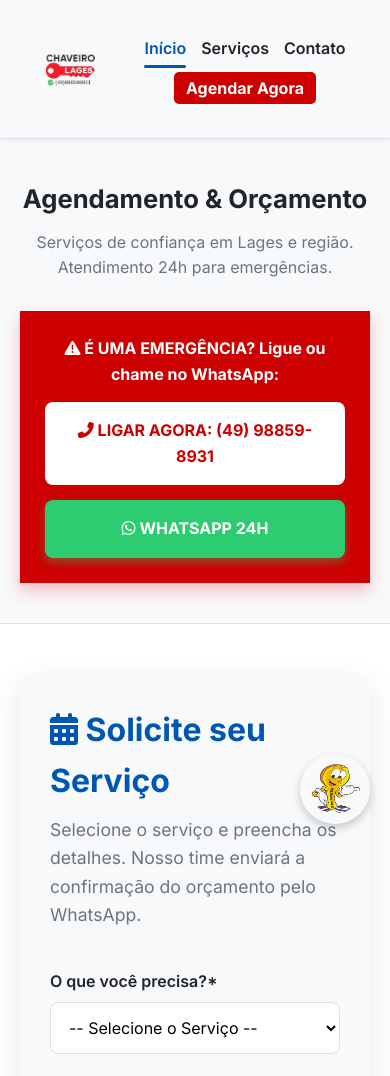
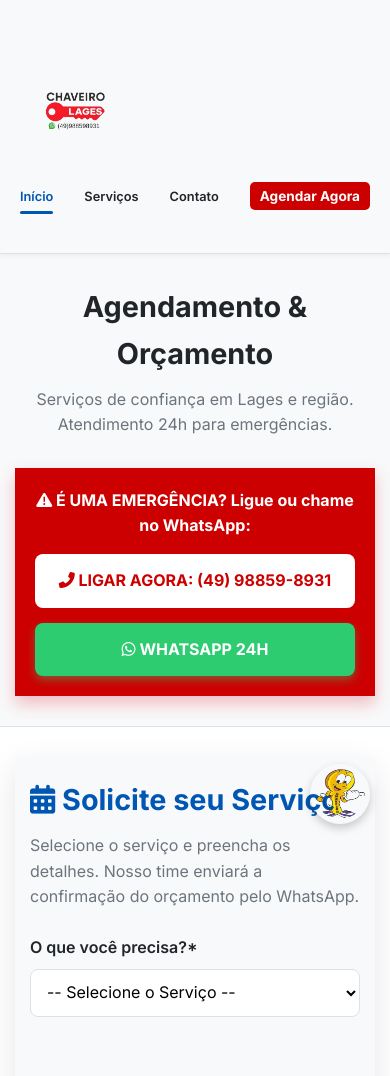
Before and after one commit to kauandelix/chaveirolages, a plain HTML site: page index.html in a window 390 px wide. Shown: the top 1076 px of the page. Drawn offline with Linux system fonts and the light colour scheme.

Commit message:
second commmit

```diff
--- a/style.css
+++ b/style.css
@@ -604,74 +604,171 @@ footer {
     border-top: 1px solid var(--border-color);
 }
 
-/* Media Query para Responsividade */
+/* --- MEDIA QUERIES OTIMIZADAS PARA 100% RESPONSIVIDADE (NAVBAR VISÍVEL) --- */
+
+/* 1. Responsividade para Tablets (max-width: 900px) */
 @media (max-width: 900px) {
+    /* Container mais largo */
+    .container {
+        max-width: 720px;
+    }
     /* Ajuste para 2 colunas no grid de serviços */
     .services-list {
         grid-template-columns: repeat(auto-fit, minmax(250px, 1fr));
     }
 }
+
+/* 2. Responsividade para Celulares e Tablets (max-width: 768px - Padrão Mobile) */
 @media (max-width: 768px) {
+    /* Container utiliza 100% da largura, com padding lateral */
+    .container {
+        margin: 30px auto;
+        padding: 0 15px;
+    }
+
+    /* Navbar: Ajuste para quebra de linha se não houver espaço (mantendo tudo visível) */
+    .navbar-content {
+        flex-wrap: wrap;
+        padding: 0 15px;
+        /* Alinha a primeira linha (logo + CTA) e a segunda (links) */
+        align-items: flex-start;
+    }
+
+    /* Encolhe o logo */
+    .navbar .chaveiro-logo {
+        max-width: 120px;
+        order: 1; /* Garante que o logo fique no início */
+    }
+
+    /* Reduz o botão CTA */
+    .btn-nav-cta {
+        padding: 6px 10px !important;
+        font-size: 0.85em !important;
+        order: 2; /* Fica no fim da primeira linha */
+    }
+
+    /* Ajusta os links para a linha de baixo (se necessário) */
+    .nav-links {
+        width: 100%; /* Ocupa a largura total na linha de baixo */
+        margin-top: 10px;
+        justify-content: space-around; /* Distribui os links uniformemente */
+        gap: 10px; /* Reduz o espaço entre os links */
+        order: 3; /* Vai para a terceira posição, forçando a quebra */
+    }
+    .nav-links li a {
+        font-size: 0.9em; /* Reduz o tamanho da fonte dos links */
+    }
+
+
+    /* Header (Hero) */
+    .header {
+        padding: 30px 15px;
+    }
     .header h1 {
         font-size: 2.2em;
     }
+
+    /* Formulário Principal */
     .form-section {
-        padding: 30px;
+        padding: 25px;
     }
-    .nav-links {
-        gap: 15px;
-        flex-wrap: wrap;
-        justify-content: center;
+    .form-section h2 {
+        font-size: 1.8em;
     }
-    .navbar .chaveiro-logo {
-        max-width: 100px;
+
+    /* Botões de Emergência */
+    .emergency-box {
+        max-width: 100%;
+        padding: 20px;
     }
-    .btn-nav-cta {
-        padding: 6px 12px !important;
+    .btn-emergency {
+        font-size: 1em;
+        padding: 14px;
     }
+
     /* Responsividade para Contato */
     .contact-grid {
         grid-template-columns: 1fr; /* 1 coluna em celular */
-    }
-    .contact-card {
-        padding: 30px;
+        gap: 20px;
     }
     .contact-form-simple {
         padding: 30px 20px;
     }
-    /* Opcional: Para evitar que o mascote sobreponha o footer (rodapé) em telas pequenas. */
+
+    /* Mascote flutuante menor e mais próximo da borda */
     .mascote-flutuante {
         bottom: 20px;
         right: 20px;
+        padding: 5px;
     }
     .mascote-flutuante img {
         width: 50px;
         height: 50px;
     }
 }
+
+/* 3. Responsividade para Celulares Pequenos (max-width: 600px - Reforço Mobile) */
 @media (max-width: 600px) {
+
+    /* Header (Hero) */
     .header h1 {
-        font-size: 1.6em;
+        font-size: 1.8em;
     }
     .header p {
         font-size: 1em;
+    }
+    .subtitle {
+        font-size: 1em;
+        margin-bottom: 25px;
+    }
+
+    /* Formulário */
+    .form-section {
+        padding: 20px 15px;
+        border-radius: 0;
     }
     .input-group {
         flex-direction: column;
         gap: 0;
     }
+    label {
+        margin-top: 18px;
+    }
+    input[type="text"],
+    input[type="tel"],
+    input[type="date"],
+    input[type="time"],
+    select,
+    textarea {
+        padding: 12px;
+    }
+    .btn-submit {
+        font-size: 1.1em;
+        padding: 15px 20px;
+    }
+
+    /* Passa para 1 coluna no grid de serviços em celular */
+    .services-list {
+        grid-template-columns: 1fr;
+        gap: 20px;
+    }
+    .service-card {
+        padding: 20px;
+    }
+
+    /* Navbar: Distribui o espaço restante para os links */
+    .nav-links {
+        justify-content: space-between;
+        gap: 5px;
+        padding: 0 5px; /* Adiciona um pequeno padding para não encostar nas bordas */
+    }
+    .nav-links li a {
+        font-size: 0.8em; /* Reduz ainda mais o tamanho da fonte */
+    }
+
     .emergency-box {
         border-radius: 0;
         margin-top: 0;
     }
-    .btn-emergency {
-        font-size: 1em;
-    }
-    /* Passa para 1 coluna no grid de serviços em celular */
-    .services-list {
-        grid-template-columns: 1fr;
-    }
-    .service-card {
-        padding: 25px;
-    }
+
 }
```
